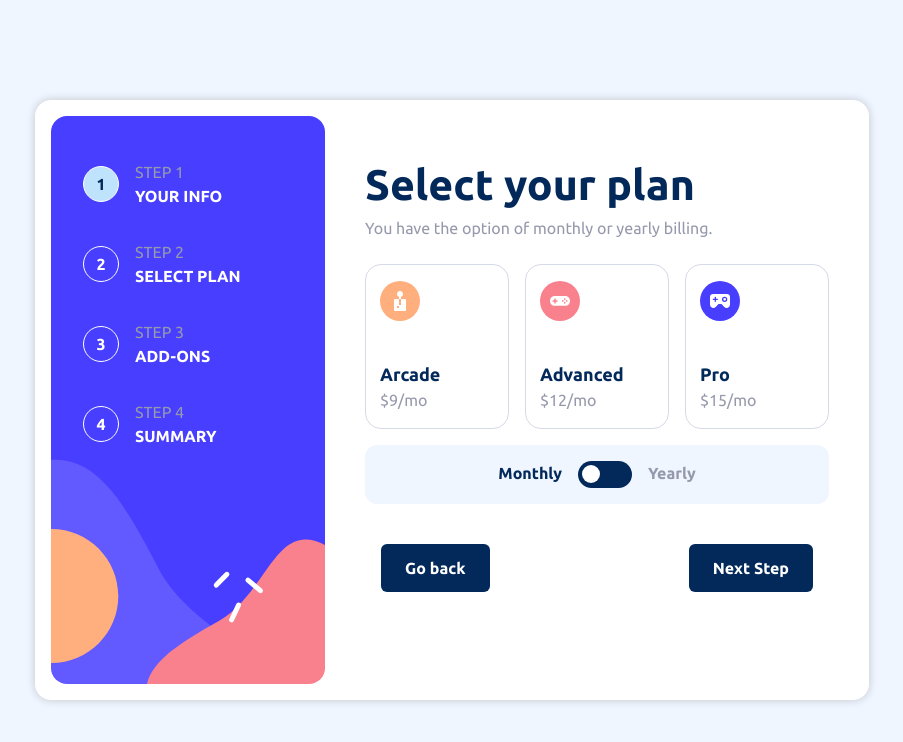
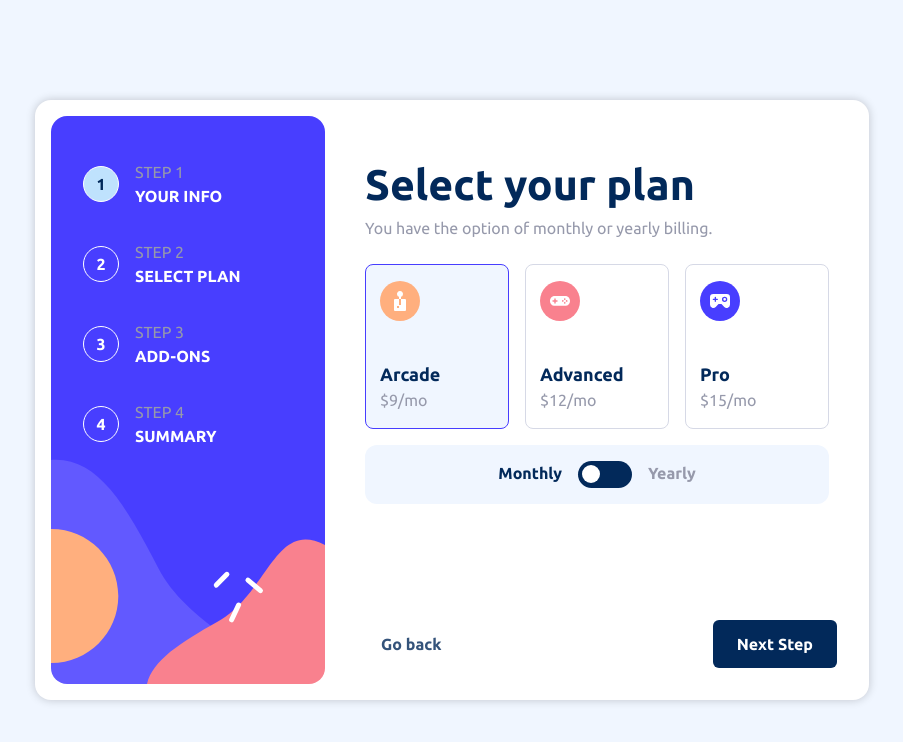
Before and after one commit to frontendfixer/multi-step-form, a React (Vite) app: page /user-plans in a window 1280 px wide. Shown: the top 742 px of the page, without its empty margins (188-1091 px from the left). Built offline with nearby package versions, Linux system fonts and the light colour scheme.

Commit message:
component: user-plan page

```diff
--- a/src/components/user-plans/styles.module.scss
+++ b/src/components/user-plans/styles.module.scss
@@ -1,14 +1,14 @@
 @use '../../assets/scss/mixin' as *;
-
-.plans__details {
-  padding-block: 1.5rem;
-}
 
 .plan {
   &__cards {
+    padding-block-start: 1.5rem;
     display: grid;
-    grid-template-columns: repeat(3, minmax(0, 1fr));
+    grid-template-columns: minmax(0, 1fr);
     gap: 1rem;
+    @include mq-min(medium) {
+      grid-template-columns: repeat(3, minmax(8rem, 1fr));
+    }
   }
   &__card {
     cursor: pointer;
@@ -16,35 +16,51 @@
     padding-block: 1rem;
     position: relative;
     display: flex;
-    flex-direction: column;
-    align-items: flex-start;
-    gap: 0.5rem;
-    background-color: transparent;
-    border-radius: 1rem;
+    gap: 1rem;
+    border-radius: var(--border-radius);
     border: 1px solid var(--light_gray);
+    overflow: hidden;
+    @include mq-min(medium) {
+      flex-direction: column;
+      gap: 2.5rem;
+    }
     @include hover {
-      border-color: var(--marine);
+      border-color: var(--clr-highlight);
     }
     input {
+      appearance: none;
+      pointer-events: none;
       position: absolute;
       width: 0;
       height: 0;
       white-space: nowrap;
     }
     &:has(input[name='game-plan']:checked) {
+      border-color: var(--clr-highlight);
       background-color: var(--magnolia);
-    }
-
-    > span {
-      margin-block-end: 2rem;
     }
   }
   &__price {
     h3 {
       font-size: 1.125rem;
     }
-    span {
+    &__details {
       color: var(--cool_gray);
+      .free__months {
+        display: block;
+        font-size: 0.875rem;
+        color: var(--marine);
+        position: relative;
+        &::after {
+          content: '';
+          width: 12ch;
+          height: 4px;
+          position: absolute;
+          bottom: 0;
+          left: 0;
+          background-color: rgba(0 0 0 /0.1);
+        }
+      }
     }
   }
   &__tenure {
@@ -86,6 +102,8 @@
     transition: all 350ms ease-in-out;
   }
   &__checkbox {
+    appearance: none;
+    pointer-events: none;
     position: absolute;
     width: 0;
     height: 0;
--- a/src/components/user-plans/user-plans.component.jsx
+++ b/src/components/user-plans/user-plans.component.jsx
@@ -1,17 +1,77 @@
+import { useEffect, useState } from 'react';
+import { useDispatch, useSelector } from 'react-redux';
+import { useNavigate } from 'react-router-dom';
+
 import { ReactComponent as AdvanceIcon } from '../../assets/images/icon-advanced.svg';
 import { ReactComponent as ArcadeIcon } from '../../assets/images/icon-arcade.svg';
 import { ReactComponent as ProIcon } from '../../assets/images/icon-pro.svg';
-import Button from '../button/button.component';
+import { setPlan, toYearly } from '../../store/formSlice';
+import { getStep, nextStep, previousStep } from '../../store/stepSlice';
+import Button, { BUTTON_TYPE } from '../button/button.component';
 import style from './styles.module.scss';
 
 function UserPlans() {
+  const dispatch = useDispatch();
+  const navigate = useNavigate();
+
+  const { isYearly, yearlyDiscount, plan } = useSelector(state => state.form);
+  const yearlyFactor = 12 * (1 - yearlyDiscount);
+
+  const [userPlan, setUserPlan] = useState({
+    id: plan.id,
+    name: plan.name,
+    price: plan.price,
+  });
+
+  const createUserPlan = elID => {
+    const planEl = document.getElementById(elID).closest('label');
+    const planName = planEl.querySelector('h3').textContent;
+    const planPrice = +planEl.querySelector('.price').textContent;
+
+    setUserPlan(previousValue => ({
+      ...previousValue,
+      id: elID,
+      name: planName,
+      price: planPrice,
+    }));
+  };
+
+  const handelClickPrevious = () => {
+    navigate('/');
+    dispatch(previousStep());
+  };
+  const handelClickNext = () => {
+    navigate('/add-ons');
+    dispatch(nextStep());
+  };
+
+  const handelToggleToYear = () => {
+    dispatch(toYearly(!isYearly));
+    let newPrice;
+    if (isYearly) newPrice = Math.round(userPlan.price / yearlyFactor);
+    if (!isYearly) newPrice = Math.round(userPlan.price * yearlyFactor);
+
+    setUserPlan(previousValue => ({ ...previousValue, price: newPrice }));
+  };
+
+  const handelRadio = e => {
+    createUserPlan(e.target.id);
+  };
+
+  useEffect(() => {
+    dispatch(getStep(2));
+    document.getElementById(plan.id).checked = true;
+  }, []);
+  useEffect(() => {
+    dispatch(setPlan(userPlan));
+  }, [userPlan]);
+
   return (
+    <form className="form-wrapper">
       <div className="form__body__container">
-      <div>
         <h2>Select your plan</h2>
         <p>You have the option of monthly or yearly billing.</p>
-        <div className={style.plans__details}>
-          <div className={style.plan__cards}>
+        <div className={style.plan__cards} onChange={handelRadio}>
           <label htmlFor="arcade" className={style.plan__card}>
             <input type="radio" name="game-plan" id="arcade" />
             <span>
@@ -19,7 +79,23 @@ function UserPlans() {
             </span>
             <div className={style.plan__price}>
               <h3>Arcade</h3>
-                <span>$9/mo</span>
+              {isYearly ? (
+                <>
+                  <span className="discount">{yearlyDiscount * 100}% off</span>
+                  <p className={style.plan__price__details}>
+                    $
+                    <span className="price">
+                      {Math.round(9 * 12 * (1 - yearlyDiscount))}{' '}
+                    </span>
+                    /yr
+                    <span className={style.free__months}>2 months free</span>
+                  </p>
+                </>
+              ) : (
+                <p className={style.plan__price__details}>
+                  $<span className="price">9</span>/mo
+                </p>
+              )}
             </div>
           </label>
           <label htmlFor="advance" className={style.plan__card}>
@@ -29,7 +105,23 @@ function UserPlans() {
             </span>
             <div className={style.plan__price}>
               <h3>Advanced</h3>
-                <span>$12/mo</span>
+              {isYearly ? (
+                <>
+                  <span className="discount">{yearlyDiscount * 100}% off</span>
+                  <p className={style.plan__price__details}>
+                    $
+                    <span className="price">
+                      {Math.round(12 * 12 * (1 - yearlyDiscount))}{' '}
+                    </span>
+                    /yr
+                    <span className={style.free__months}>2 months free</span>
+                  </p>
+                </>
+              ) : (
+                <p className={style.plan__price__details}>
+                  $<span className="price">12</span>/mo
+                </p>
+              )}
             </div>
           </label>
           <label htmlFor="pro" className={style.plan__card}>
@@ -39,7 +131,23 @@ function UserPlans() {
             </span>
             <div className={style.plan__price}>
               <h3>Pro</h3>
-                <span>$15/mo</span>
+              {isYearly ? (
+                <>
+                  <span className="discount">{yearlyDiscount * 100}% off</span>
+                  <p className={style.plan__price__details}>
+                    $
+                    <span className="price">
+                      {Math.round(15 * 12 * (1 - yearlyDiscount))}{' '}
+                    </span>
+                    /yr
+                    <span className={style.free__months}>2 months free</span>
+                  </p>
+                </>
+              ) : (
+                <p className={style.plan__price__details}>
+                  $<span className="price">15</span>/mo
+                </p>
+              )}
             </div>
           </label>
         </div>
@@ -51,18 +159,31 @@ function UserPlans() {
               type="checkbox"
               name="plan-tenure"
               id="toggle-checkbox"
+              checked={isYearly}
+              onChange={handelToggleToYear}
             />
             <span className={style.toggle__ball} />
           </label>
           <span>Yearly</span>
         </div>
       </div>
+      <div className="button__container">
+        <Button
+          type="button"
+          buttonType={BUTTON_TYPE.PREVIOUS}
+          onClick={handelClickPrevious}
+        >
+          Go back
+        </Button>
+        <Button
+          type="submit"
+          buttonType={BUTTON_TYPE.NEXT}
+          onClick={handelClickNext}
+        >
+          Next Step
+        </Button>
       </div>
-      <div className="button__container">
-        <Button buttonType="inverted">Go back</Button>
-        <Button>Next Step</Button>
-      </div>
-    </div>
+    </form>
   );
 }
 
```
Lines whose indentation alone changed are shown as unchanged.
